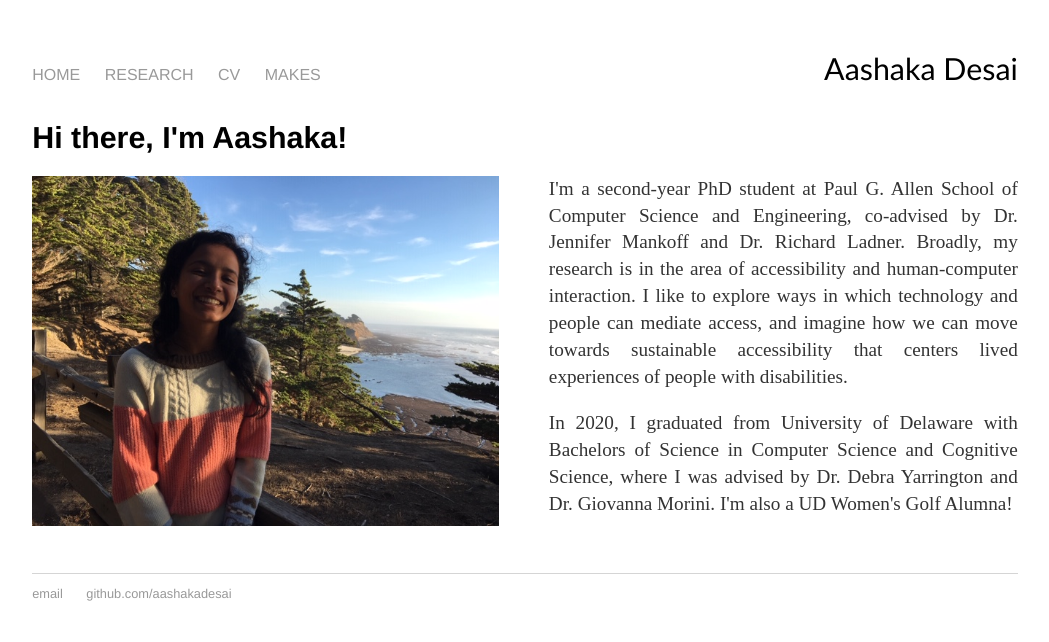
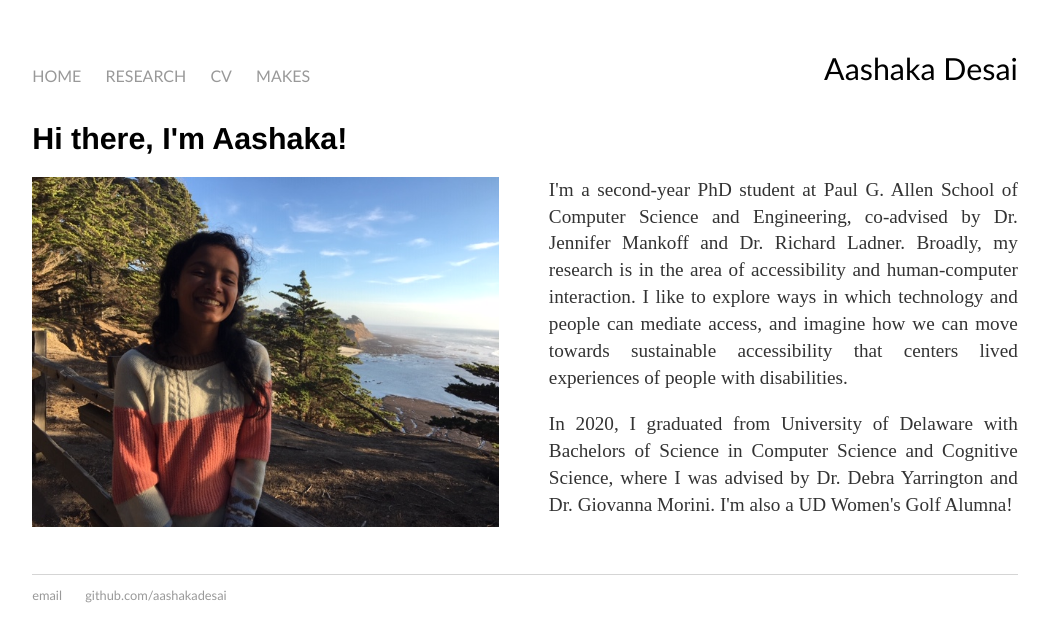
Before and after one commit to aashakadesai/aashakadesai.github.io, a Jekyll site: the page built from index.html, in a window 1280 px wide. Shown: the top 642 px of the page, without its empty margins (115-1164 px from the left). Built offline with Jekyll 4.4.1, drawn with Linux system fonts in a browser that asks for light colours.

Commit message:
Update main.css

```diff
--- a/css/main.css
+++ b/css/main.css
@@ -11,13 +11,13 @@ header{
 }
 nav ul{
     float:left;
-    font-family:'Helvetica', 'Arial', 'Sans-Serif';
+    font-family:'Gill Sans';
     padding: 0px;
     list-style: none;
 }
 
 footer ul {
-    font-family:'Helvetica', 'Arial', 'Sans-Serif';
+    font-family:'Gill Sans';
     padding: 0px;
     list-style: none;
 }
```
